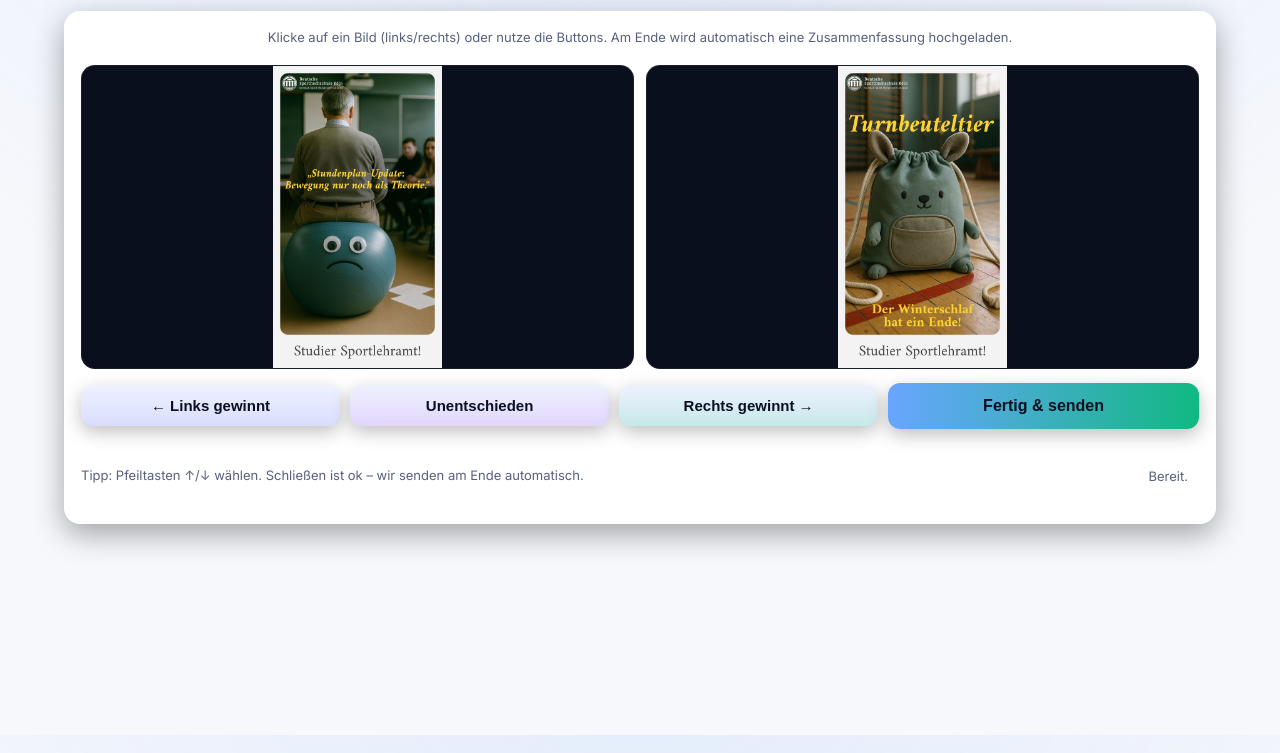
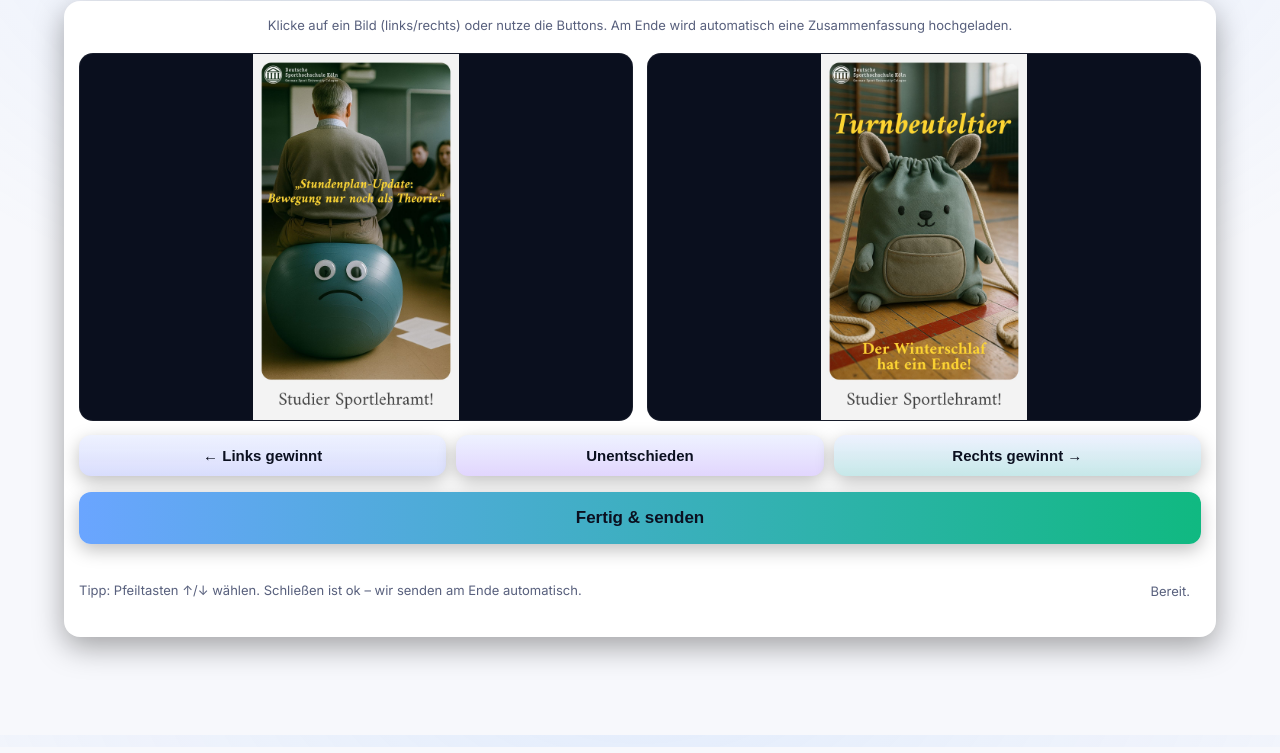
Before and after one commit to wtcologne/filecomp, a plain HTML site: page index.html in a window 1280 px wide. Shown: the part 65-818 px from the top of the page. Drawn offline with Linux system fonts and the light colour scheme.

Commit message:
Update index.html

```diff
--- a/index.html
+++ b/index.html
@@ -35,25 +35,25 @@
       margin:0; font-family: Inter, system-ui, -apple-system, Segoe UI, Roboto, Arial, sans-serif;
       background: radial-gradient(900px 520px at 50% -10%, rgba(106,165,255,.15), transparent) var(--bg);
       color: var(--text); line-height: 1.45;
-      font-size: 15px; /* etwas kompakter */
+      font-size: 15px;
     }
     .wrap{
-      max-width: 1180px; margin: 18px auto; padding: 0 14px;
-      display: flex; flex-direction: column; gap: 12px;
-      min-height: calc(100vh - 36px);
+      max-width: 1180px; margin: 12px auto; padding: 0 14px;
+      display: flex; flex-direction: column; gap: 10px;
+      min-height: calc(100vh - 24px);
     }
     header{ display: flex; align-items: center; justify-content: center; }
-    header h1{ margin:6px 0 2px; font-size: clamp(20px, 2.2vw, 26px); letter-spacing: .2px; }
+    header h1{ margin:6px 0 0; font-size: clamp(20px, 2.1vw, 26px); letter-spacing: .2px; }
 
     .card{
       background: var(--card); border-radius: var(--radius); box-shadow: var(--shadow);
-      padding: 16px; border: 1px solid rgba(255,255,255,.05);
+      padding: 14px; border: 1px solid rgba(255,255,255,.05);
       display: flex; flex-direction: column; gap: 10px;
     }
 
-    /* Bildbereich kompakt halten, damit Full-HD ohne Scroll passt */
+    /* Größere Bildflächen, aber so, dass Full-HD ohne Scroll bleibt */
     .grid{
-      display: grid; gap: 12px;
+      display: grid; gap: 14px;
       grid-template-columns: 1fr 1fr;
       align-items: stretch;
     }
@@ -62,8 +62,8 @@
     .imgbox{
       position: relative; overflow: hidden; border-radius: 14px; background: #0a0f1e;
       border: 1px solid rgba(255,255,255,.06);
-      height: clamp(260px, 38vh, 460px); /* << Höhe begrenzt */
-      cursor: pointer;                 /* klickbar */
+      height: clamp(320px, 46vh, 600px); /* << etwas größer als vorher */
+      cursor: pointer;
       display: flex; align-items: center; justify-content: center;
     }
     .imgbox img{
@@ -75,12 +75,19 @@
 
     .hint{ color: var(--muted); font-size: 13px; margin: 0 0 2px; text-align: center; }
 
-    /* Alle Buttons unten */
+    /* Button-Reihe: drei Buttons */
     .controls{
-      display:grid; grid-template-columns: 1fr 1fr 1fr 1.2fr; gap: 10px; margin-top: 4px;
+      display:grid; grid-template-columns: 1fr 1fr 1fr; gap: 10px; margin-top: 4px;
       align-items: center;
     }
-    @media (max-width: 720px){ .controls{ grid-template-columns: 1fr; } }
+    /* Finish-Button separat darunter, volle Breite */
+    .finishbar{
+      display: grid; grid-template-columns: 1fr; margin-top: 6px;
+    }
+
+    @media (max-width: 720px){
+      .controls{ grid-template-columns: 1fr; }
+    }
 
     button{
       appearance: none; border: 0; border-radius: 12px; padding: 12px 14px;
@@ -97,12 +104,12 @@
     #btnRight{ background: linear-gradient(0deg, rgba(16,185,129,.18), transparent), var(--btn); }
     #btnTie{ background: linear-gradient(0deg, rgba(168,85,247,.18), transparent), var(--btn); }
 
-    /* "Fertig & senden" größer und auffälliger */
+    /* "Fertig & senden" extra groß & auffällig */
     #btnFinish{
       background: linear-gradient(90deg, var(--accent), var(--accent-2));
       color: #0b1020;
-      padding: 14px 22px;
-      font-size: 16px;
+      padding: 16px 24px;
+      font-size: 17px;
     }
 
     .footer{
@@ -128,11 +135,15 @@
         <div id="boxB" class="imgbox" title="Rechts gewinnt (anklicken)"><img id="imgB" alt="Bild B" /></div>
       </div>
 
-      <!-- Alle Knöpfe unten -->
+      <!-- Drei Buttons in einer Reihe -->
       <div class="controls">
         <button id="btnLeft">← Links gewinnt</button>
         <button id="btnTie">Unentschieden</button>
         <button id="btnRight">Rechts gewinnt →</button>
+      </div>
+
+      <!-- Fertig & senden unten, volle Breite -->
+      <div class="finishbar">
         <button id="btnFinish">Fertig &amp; senden</button>
       </div>
 
@@ -143,18 +154,13 @@
     </div>
   </div>
 
-  <!-- Dein Script MUSS am Ende bleiben -->
+  <!-- Bildflächen klickbar machen -->
   <script type="module">
-    // Bildflächen klickbar machen (IDs aus app.js nutzen)
     const boxA = document.getElementById('boxA');
     const boxB = document.getElementById('boxB');
-
-    // Warten bis app.js die Handler setzt
     window.addEventListener('DOMContentLoaded', () => {
-      // Klickevents simulieren die Button-Klicks
       const btnLeft  = document.getElementById('btnLeft');
       const btnRight = document.getElementById('btnRight');
-
       boxA.addEventListener('click', () => btnLeft.click());
       boxB.addEventListener('click', () => btnRight.click());
     });
```
